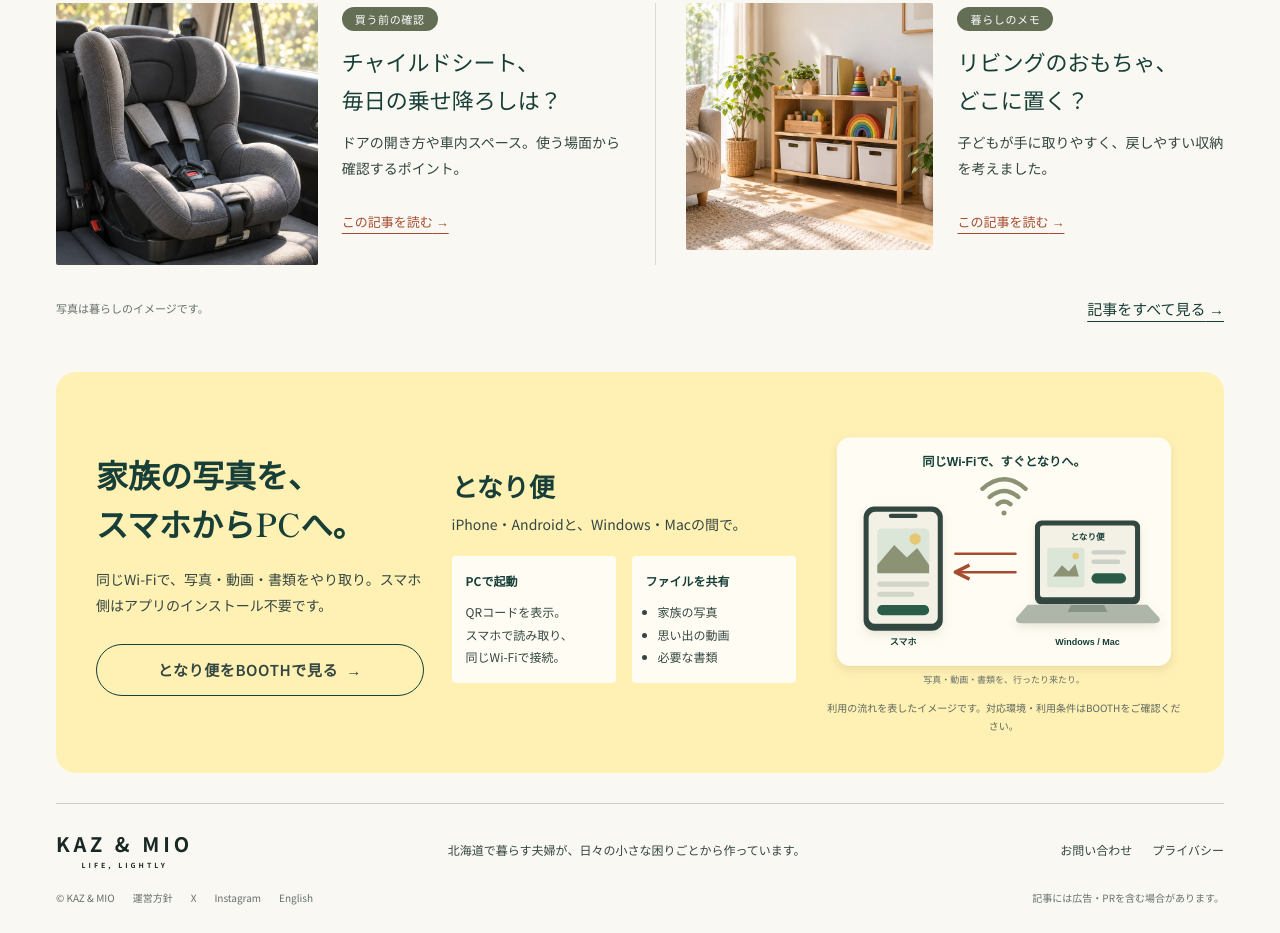
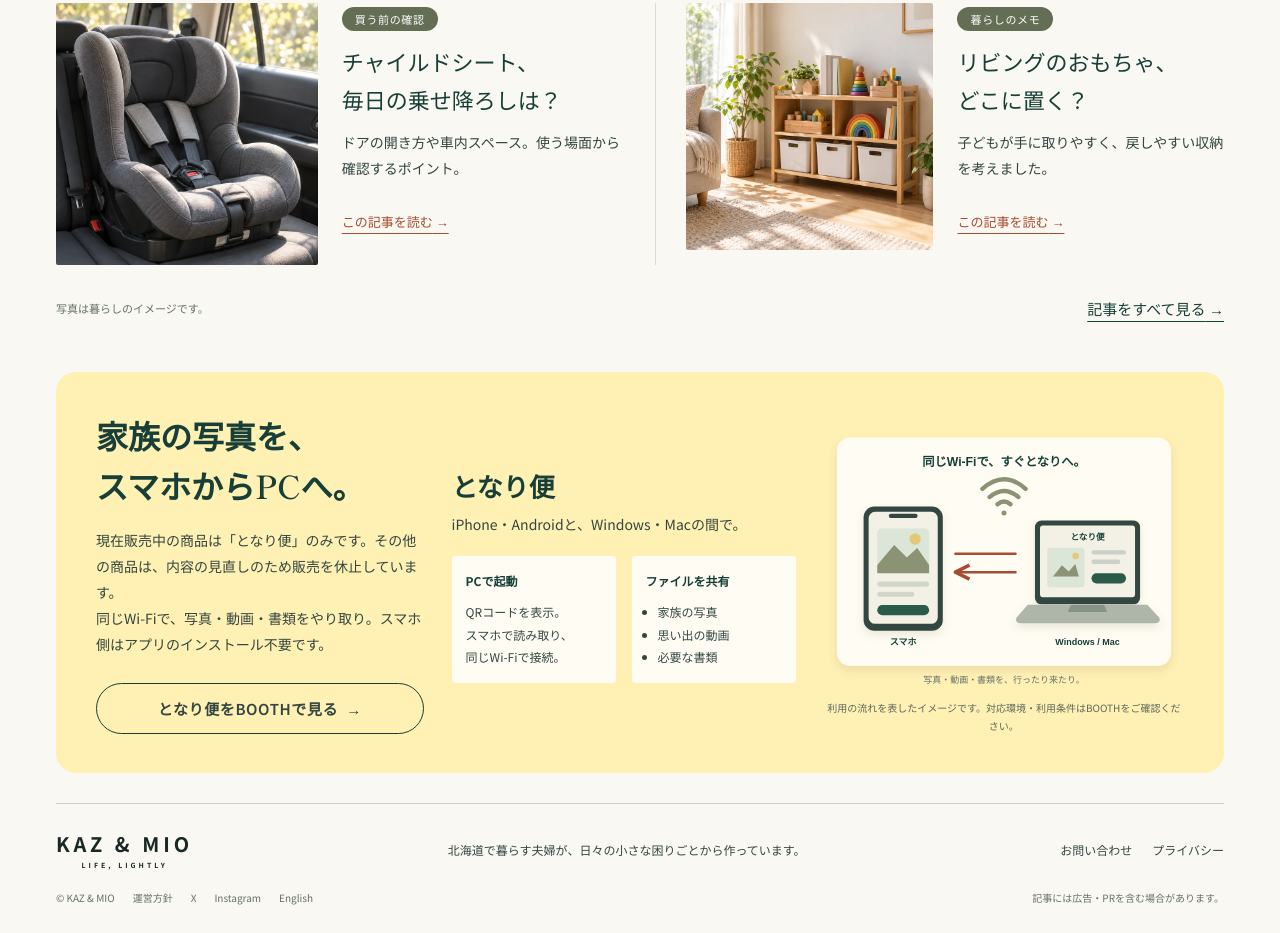
Before and after one commit to kaz-mio/kaz-mio.github.io, a plain HTML site: page index.html in a window 1280 px wide. Shown: the part 1129-2062 px from the top of the page. Drawn offline with Linux system fonts and the light colour scheme.

Commit message:
Clarify Tonaribin is the only product currently on sale

```diff
--- a/index.html
+++ b/index.html
@@ -148,7 +148,7 @@
 </ul></div></details>
 </section>
 <section class="booth-band wrap" id="booth" aria-labelledby="booth-title">
-<div class="booth-intro"><h2 id="booth-title">家族の写真を、<br>スマホからPCへ。</h2><p>同じWi-Fiで、写真・動画・書類をやり取り。スマホ側はアプリのインストール不要です。</p><a class="outline-button" href="https://kaz-mio-life.booth.pm/items/8626925" data-product="tonaribin" data-product-id="8626925" data-product-name="となり便" data-placement="home_booth" data-campaign="home_booth_20261031" rel="noopener" target="_blank">となり便をBOOTHで見る<span aria-hidden="true"> →</span><span class="sr-only">（新しいタブ）</span></a></div>
+<div class="booth-intro"><h2 id="booth-title">家族の写真を、<br>スマホからPCへ。</h2><p>現在販売中の商品は「となり便」のみです。その他の商品は、内容の見直しのため販売を休止しています。</p><p>同じWi-Fiで、写真・動画・書類をやり取り。スマホ側はアプリのインストール不要です。</p><a class="outline-button" href="https://kaz-mio-life.booth.pm/items/8626925" data-product="tonaribin" data-product-id="8626925" data-product-name="となり便" data-placement="home_booth" data-campaign="home_booth_20261031" rel="noopener" target="_blank">となり便をBOOTHで見る<span aria-hidden="true"> →</span><span class="sr-only">（新しいタブ）</span></a></div>
 <div class="booth-example"><h3>となり便</h3><p>iPhone・Androidと、Windows・Macの間で。</p><div class="memo-example"><div><strong>PCで起動</strong><p>QRコードを表示。<br>スマホで読み取り、<br>同じWi-Fiで接続。</p></div><div><strong>ファイルを共有</strong><ul><li>家族の写真</li><li>思い出の動画</li><li>必要な書類</li></ul></div></div></div>
 <figure class="booth-image"><img src="assets/home-tonaribin.svg" width="1000" height="800" loading="lazy" alt="同じWi-FiにつないだスマホとPCで写真や動画をやり取りするイメージ"><figcaption>利用の流れを表したイメージです。対応環境・利用条件はBOOTHをご確認ください。</figcaption></figure>
 </section>
```
